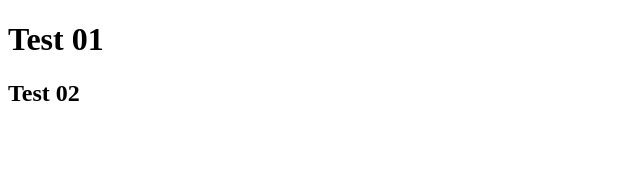
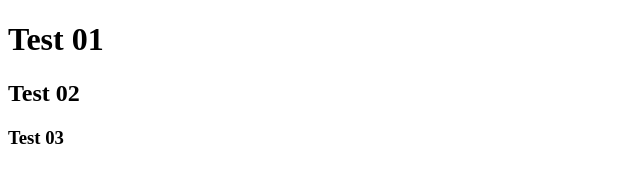
Before and after one commit to MediMateBooking/test-api, a website: page index.html in a window 1280 px wide. Shown: the full height of the page, 0-640 px from the left. Drawn offline with Linux system fonts and the light colour scheme.

Commit message:
test add

```diff
--- a/index.html
+++ b/index.html
@@ -9,6 +9,6 @@
 
     <h1>Test 01</h1>
     <h2>Test 02</h2>
-
+    <h3>Test 03</h3>
 </body>
 </html>
```
